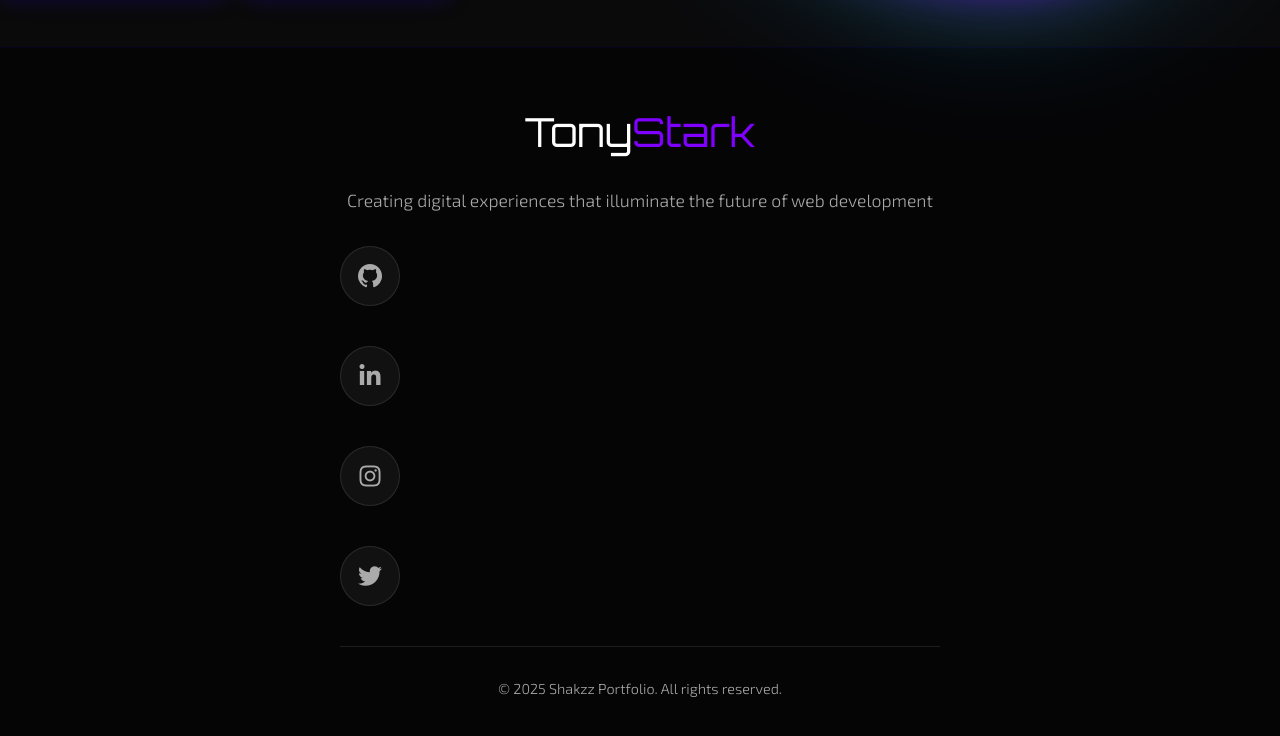
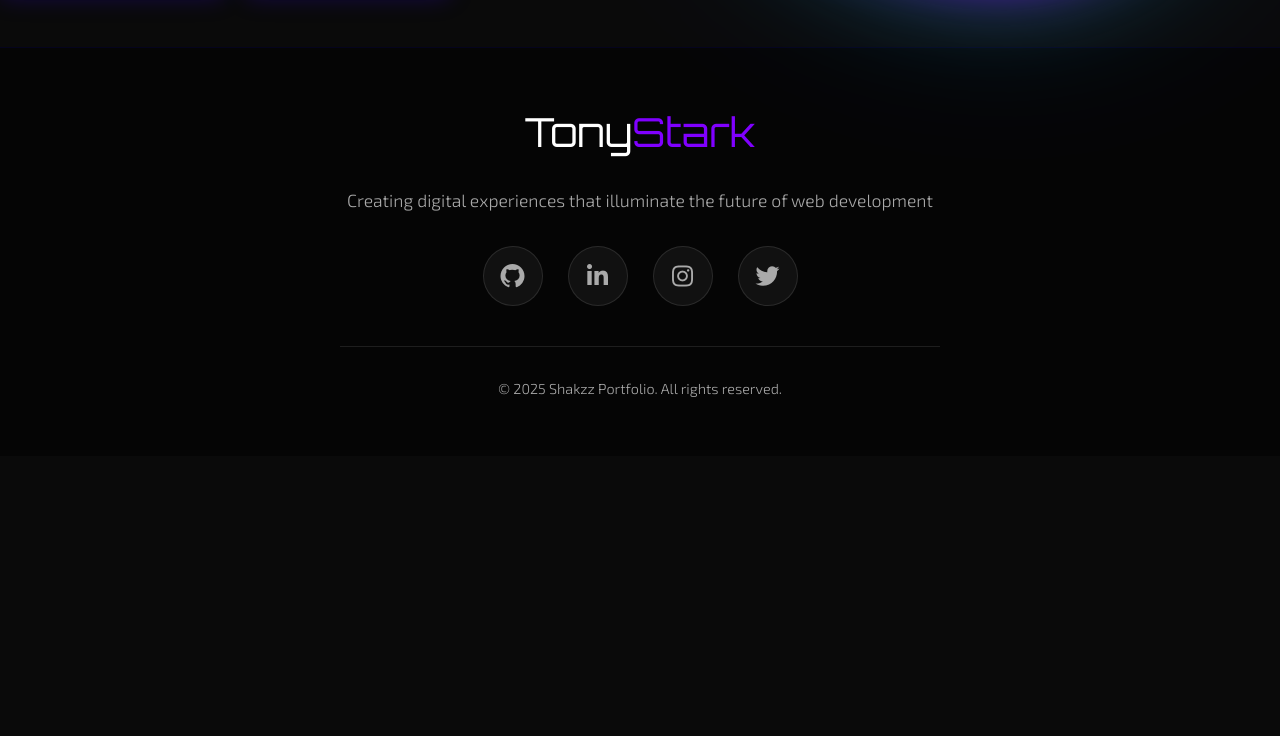
Before and after one commit to Santhosh-I/RedPix, a plain HTML site: page index.html in a window 1280 px wide. Shown: the part 709-1445 px from the top of the page. After the commit the page ends 1165 px from the top, so only its background shows below. Drawn offline with Linux system fonts and the light colour scheme; a script that the page names is missing.

Commit message:
style updated

```diff
--- a/style.css
+++ b/style.css
@@ -362,14 +362,16 @@ footer {
     margin-bottom: 30px;
 }
 
-.social-link {
+/* 🌐 Parent container */
+.social-links {
     display: flex;
     justify-content: center;
     gap: 25px;
     margin-bottom: 40px;
 }
 
-.social-link{
+/* 🔗 Each individual icon */
+.social-link {
     display: flex;
     justify-content: center;
     align-items: center;
@@ -384,13 +386,15 @@ footer {
     text-decoration: none;
 }
 
-.social-link:hover{
+/* ✨ Hover effect */
+.social-link:hover {
     background: var(--neon-red);
     color: #000;
     transform: translateY(-8px);
     box-shadow: 0 10px 25px rgba(21, 7, 225, 0.4);
     border-color: var(--neon-red);
 }
+
 
 .copyright{
     color: var(--text-dim);
```
